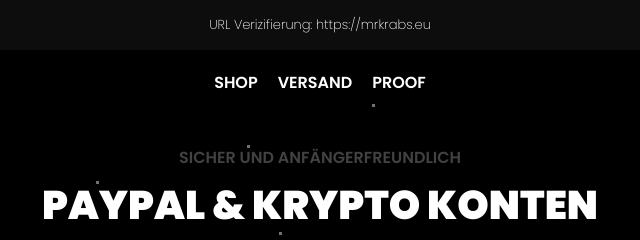
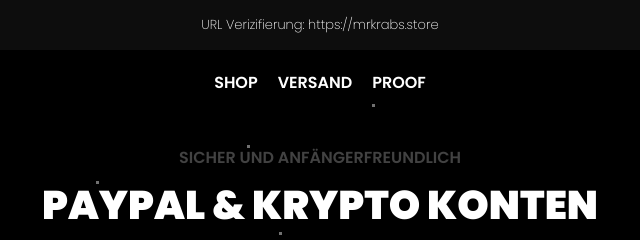
Before and after one commit to sntzza/pshshh, a plain HTML site: page product/2.html in a window 1280 px wide. Shown: the top 240 px of the page, 320-960 px from the left. Drawn offline with Linux system fonts and the light colour scheme.

Commit message:
Update 2.html

```diff
--- a/product/2.html
+++ b/product/2.html
@@ -7,7 +7,7 @@
 </script>
 
 
-<!-- Mirrored from mrkrabs.eu/product/2.html by HTTrack Website Copier/3.x [XR&CO'2014], Thu, 27 Jun 2024 03:23:19 GMT -->
+<!-- Mirrored from mrkrabs.store/product/2.html by HTTrack Website Copier/3.x [XR&CO'2014], Thu, 27 Jun 2024 03:23:19 GMT -->
 <head>
     <meta charset="UTF-8">
     <link
@@ -34,7 +34,7 @@
             <div id='stars2'></div>
             <div id='stars3'></div>
         </div>
-        <header><span id="httpsCheck"><ion-icon name="lock-closed"></ion-icon>URL Verizifierung:  <span class="httpsTag">https://mrkrabs.eu</span></span>
+        <header><span id="httpsCheck"><ion-icon name="lock-closed"></ion-icon>URL Verizifierung:  <span class="httpsTag">https://mrkrabs.store</span></span>
             <nav>
                 <ul>
                     <li><a href="../index-2.html">SHOP</a></li>
@@ -154,6 +154,6 @@
 </div>
 </body>
 
-<!-- Mirrored from mrkrabs.eu/product/2.html by HTTrack Website Copier/3.x [XR&CO'2014], Thu, 27 Jun 2024 03:23:19 GMT -->
+<!-- Mirrored from mrkrabs.store/product/2.html by HTTrack Website Copier/3.x [XR&CO'2014], Thu, 27 Jun 2024 03:23:19 GMT -->
 </html>
 <!-- &copy; 2024 Mr. Krabs. Alle Rechte vorbehalten. -->
```
